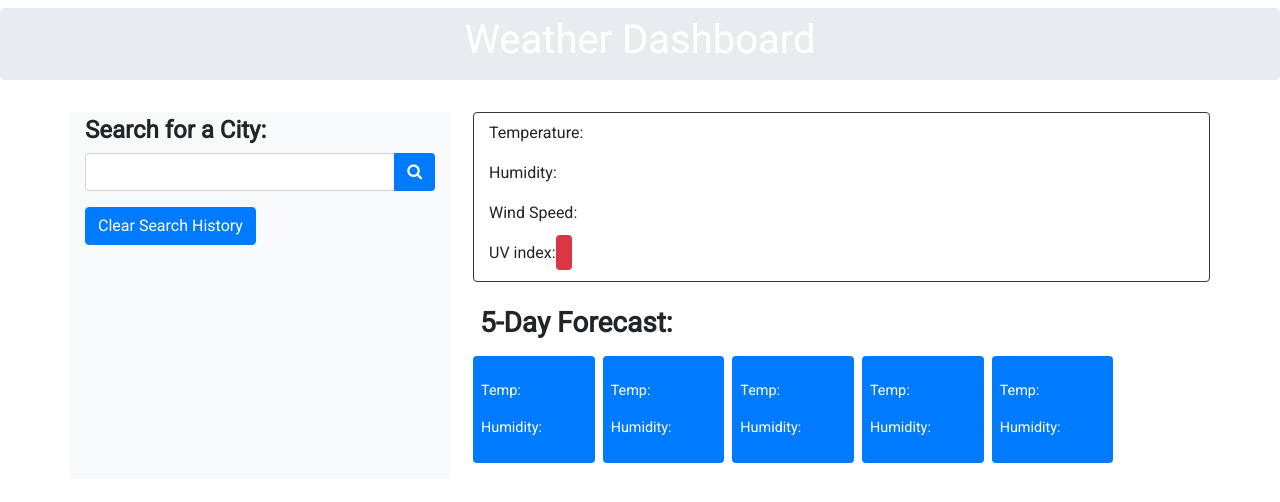
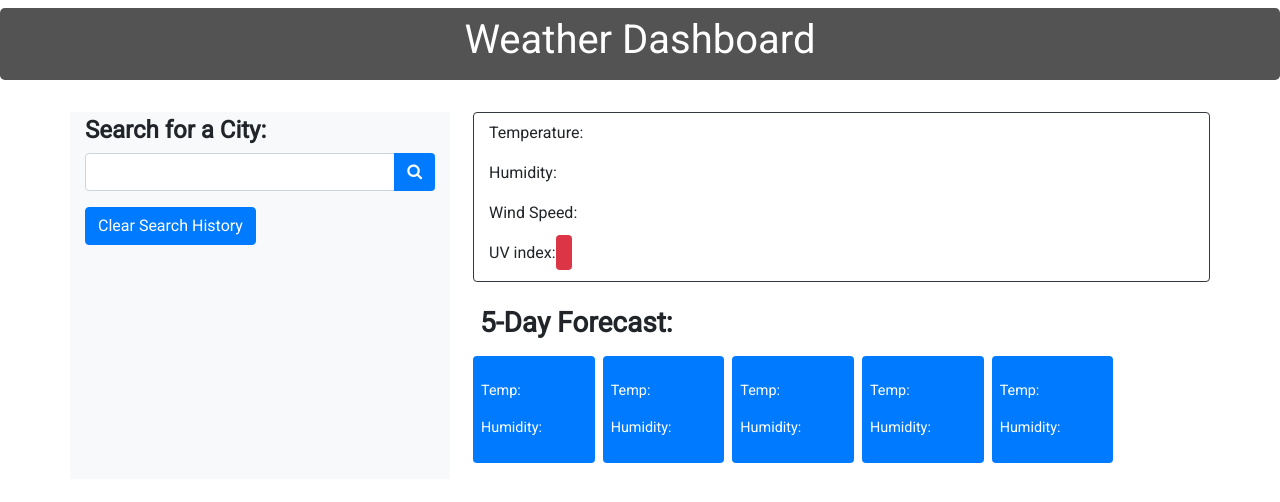
Before and after one commit to irjaimes/weather-dashboard, a plain HTML site: page index.html in a window 1280 px wide. Drawn offline with nearby package versions, Linux system fonts and the light colour scheme.

Commit message:
updated styles on page title

```diff
--- a/assets/css/style.css
+++ b/assets/css/style.css
@@ -12,6 +12,7 @@ body {
 }
 .jumbotron {
     color:#fff;
+    background-color:#545353;
 
 
 }
```
